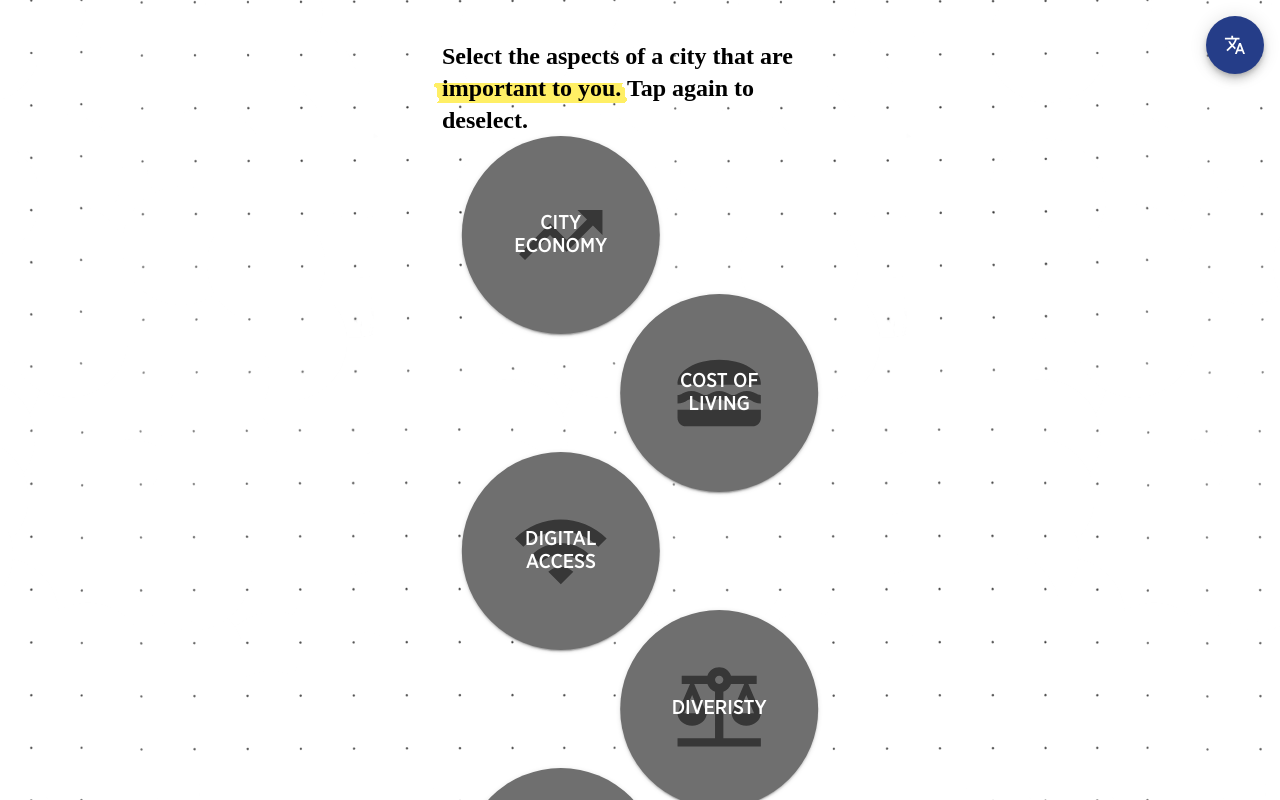
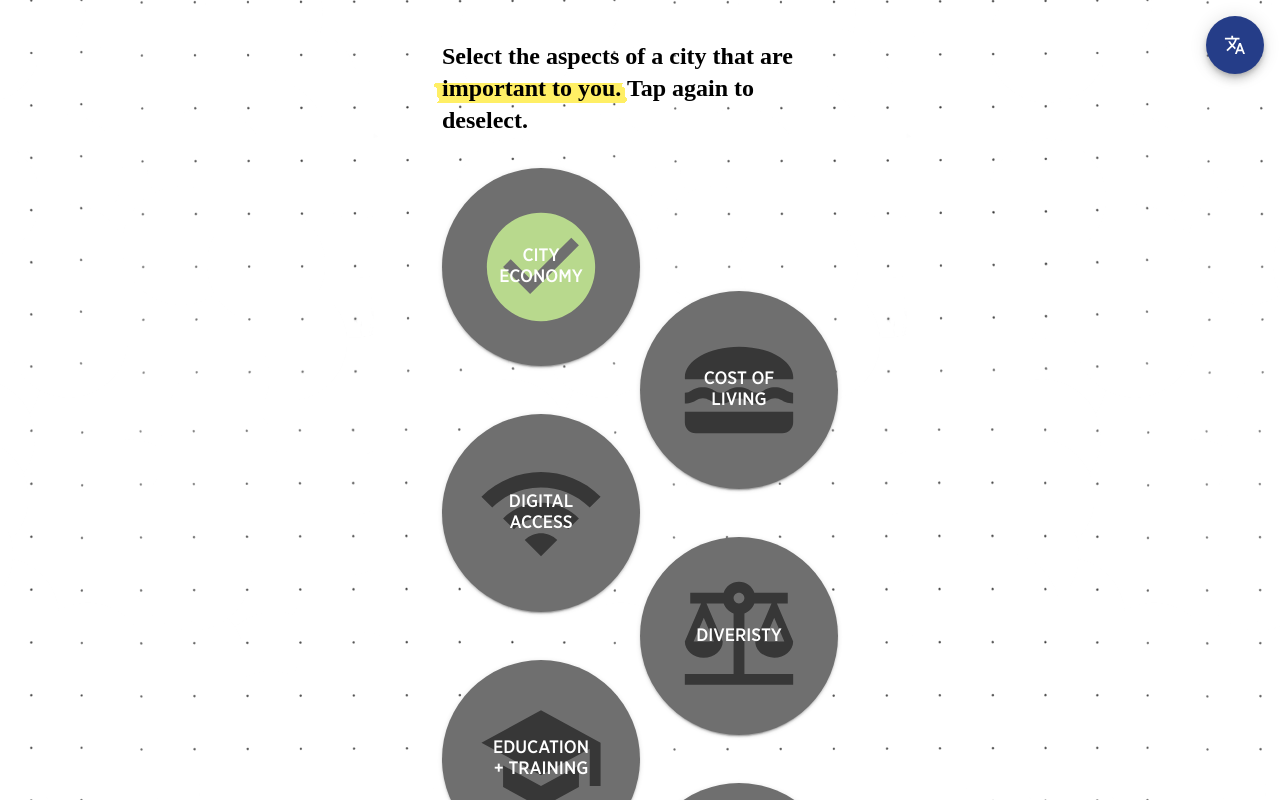
Before and after one commit to youthfulcities/uwi-2023, a React (Create React App) app: page /quiz in a window 1280 px wide. Both pictures are taken after a click on the button "CITY ECONOMY". Built offline with nearby package versions, Linux system fonts and the light colour scheme; a web font is replaced by a local one.

Commit message:
Add button functionality

```diff
--- a/src/App.css
+++ b/src/App.css
@@ -582,19 +582,23 @@
    ========================================================================== */
 
 .roundSymbolButton:nth-child(odd) {
-  transform: translate(40%);
-  -webkit-transform: translate(40%);
-  -moz-transform: translate(40%);
-  -ms-transform: translate(40%);
-  -o-transform: translate(40%);
-  margin-bottom: -40px;
+  transform: translate(50%);
+  -webkit-transform: translate(50%);
+  -moz-transform: translate(50%);
+  -ms-transform: translate(50%);
+  -o-transform: translate(50%);
+  margin-bottom: -75px;
 }
 
 .roundSymbolButton:nth-child(even) {
-  margin-bottom: -40px;
-  transform: translateX(-40%);
-  -webkit-transform: translateX(-40%);
-  -moz-transform: translateX(-40%);
-  -ms-transform: translateX(-40%);
-  -o-transform: translateX(-40%);
+  margin-bottom: -75px;
+  transform: translateX(-50%);
+  -webkit-transform: translateX(-50%);
+  -moz-transform: translateX(-50%);
+  -ms-transform: translateX(-50%);
+  -o-transform: translateX(-50%);
 }
+
+.roundSymbolButton:last-child {
+  margin-bottom: 0;
+}
--- a/src/App.js
+++ b/src/App.js
@@ -1,9 +1,7 @@
 import { ThemeProvider } from '@mui/material';
 import React, { useEffect, useState } from 'react';
 import {
-  BrowserRouter as Router,
-  Navigate,
-  Route,
+  BrowserRouter as Router, Route,
   Routes
 } from 'react-router-dom';
 import './App.css';
@@ -17,7 +15,6 @@
 import Home from './pages/Home';
 import Map from './pages/Map';
 import Quiz from './pages/Quiz';
-import SuggestedCities from './pages/SuggestedCities';
 
 const App = () => {
   const [currentLangCode, setCurrentLangCode] = useState(
@@ -26,9 +23,7 @@
 
   const theme = muiTheme();
 
-  const [form, setForm] = useState({
-    priorities: [],
-  });
+  const [priorities, setPriorities] = useState([]);
 
   const languages = [
     {
@@ -80,8 +75,8 @@
                 path="/quiz"
                 element={
                   <Quiz
-                    form={form}
-                    setForm={setForm}
+                    priorities={priorities}
+                    setPriorities={setPriorities}
                     languages={languages}
                     setCurrentLangCode={setCurrentLangCode}
                     currentLangCode={currentLangCode}
@@ -92,8 +87,8 @@
                 path="/explore-all"
                 element={
                   <ExploreAll
-                    form={form}
-                    setForm={setForm}
+                    priorities={priorities}
+                    setPriorities={setPriorities}
                     languages={languages}
                     setCurrentLangCode={setCurrentLangCode}
                     currentLangCode={currentLangCode}
@@ -107,33 +102,17 @@
                     languages={languages}
                     setCurrentLangCode={setCurrentLangCode}
                     currentLangCode={currentLangCode}
-                    form={form}
-                    setForm={setForm}
+                    priorities={priorities}
+                    setPriorities={setPriorities}
                   />
-                }
-              />
-              <Route
-                path="/suggested-cities"
-                element={
-                  form.priorities.length > 0 ? (
-                    <SuggestedCities
-                      form={form}
-                      setForm={setForm}
-                      currentLangCode={currentLangCode}
-                      languages={languages}
-                      setCurrentLangCode={setCurrentLangCode}
-                    />
-                  ) : (
-                    <Navigate replace to="/create-profile" />
-                  )
                 }
               />
               <Route
                 path="/about/:cityname"
                 element={
                   <CityTemplate
-                    form={form}
-                    setForm={setForm}
+                    priorities={priorities}
+                    setPriorities={setPriorities}
                     languages={languages}
                     setCurrentLangCode={setCurrentLangCode}
                     currentLangCode={currentLangCode}
--- a/src/components/RoundSymbolButton.js
+++ b/src/components/RoundSymbolButton.js
@@ -1,4 +1,5 @@
 import BalanceIcon from '@mui/icons-material/Balance';
+import CheckCircleIcon from '@mui/icons-material/CheckCircle';
 import CircleIcon from '@mui/icons-material/Circle';
 import DirectionsBusIcon from '@mui/icons-material/DirectionsBus';
 import HealingIcon from '@mui/icons-material/Healing';
@@ -13,7 +14,7 @@
 import React from 'react';
 import { useTranslation } from 'react-i18next';
 
-const RoundSymbolButton = ({ topic, name }) => {
+const RoundSymbolButton = ({ topic, name, priorities, setPriorities }) => {
   const { t } = useTranslation();
 
   const getIcon = (iconTopic) => {
@@ -23,7 +24,7 @@
           <TrendingUpIcon
             sx={{
               color: '#373737',
-              fontSize: '100px',
+              fontSize: '130px',
               position: 'absolute',
               zIndex: 0,
             }}
@@ -34,7 +35,7 @@
           <LunchDiningIcon
             sx={{
               color: '#373737',
-              fontSize: '100px',
+              fontSize: '130px',
               position: 'absolute',
               zIndex: 0,
             }}
@@ -45,7 +46,7 @@
           <WifiIcon
             sx={{
               color: '#373737',
-              fontSize: '100px',
+              fontSize: '130px',
               position: 'absolute',
               zIndex: 0,
             }}
@@ -56,7 +57,7 @@
           <BalanceIcon
             sx={{
               color: '#373737',
-              fontSize: '100px',
+              fontSize: '130px',
               position: 'absolute',
               zIndex: 0,
             }}
@@ -67,7 +68,7 @@
           <SchoolIcon
             sx={{
               color: '#373737',
-              fontSize: '100px',
+              fontSize: '130px',
               position: 'absolute',
               zIndex: 0,
             }}
@@ -78,7 +79,7 @@
           <LightbulbIcon
             sx={{
               color: '#373737',
-              fontSize: '100px',
+              fontSize: '130px',
               position: 'absolute',
               zIndex: 0,
             }}
@@ -89,7 +90,7 @@
           <PaymentsIcon
             sx={{
               color: '#373737',
-              fontSize: '100px',
+              fontSize: '130px',
               position: 'absolute',
               zIndex: 0,
             }}
@@ -100,7 +101,7 @@
           <HealingIcon
             sx={{
               color: '#373737',
-              fontSize: '100px',
+              fontSize: '130px',
               position: 'absolute',
               zIndex: 0,
             }}
@@ -111,7 +112,7 @@
           <ParkIcon
             sx={{
               color: '#373737',
-              fontSize: '100px',
+              fontSize: '130px',
               position: 'absolute',
               zIndex: 0,
             }}
@@ -122,7 +123,7 @@
           <DirectionsBusIcon
             sx={{
               color: '#373737',
-              fontSize: '100px',
+              fontSize: '130px',
               position: 'absolute',
               zIndex: 0,
             }}
@@ -133,7 +134,7 @@
           <CircleIcon
             sx={{
               color: '#373737',
-              fontSize: '100px',
+              fontSize: '130px',
               position: 'absolute',
               zIndex: 0,
             }}
@@ -142,7 +143,24 @@
     }
   };
 
-  const handleClick = () => {};
+  const getCheckIcon = () => (
+    <CheckCircleIcon
+      sx={{
+        color: '#B8D98D',
+        fontSize: '130px',
+        position: 'absolute',
+        zIndex: 0,
+      }}
+    />
+  );
+
+  const handleClick = () => {
+    if (priorities.includes(name)) {
+      setPriorities((prev) => prev.filter((priority) => priority !== name));
+    } else {
+      setPriorities((prev) => [...prev, name]);
+    }
+  };
 
   return (
     <Button
@@ -156,9 +174,9 @@
       }}
       variant="contained"
       color="secondary"
-      onClick={handleClick}
+      onClick={() => handleClick()}
       className="roundSymbolButton">
-      {getIcon(topic)}
+      {priorities.includes(name) ? getCheckIcon() : getIcon(topic)}
       <Typography variant="h3" sx={{ zIndex: 10 }} align="center">
         {name}
       </Typography>
--- a/src/muiTheme.js
+++ b/src/muiTheme.js
@@ -47,7 +47,7 @@
       },
       h3: {
         fontFamily: 'Gotham Narrow Medium',
-        fontSize: 20,
+        fontSize: 18,
       },
       h4: {
         fontFamily: 'Gotham Narrow Light',
--- a/src/pages/Quiz.js
+++ b/src/pages/Quiz.js
@@ -5,18 +5,30 @@
 import RoundSymbolButton from '../components/RoundSymbolButton';
 import topics from '../data/topics.json';
 
-const Quiz = ({ languages, setCurrentLangCode, currentLangCode }) => (
+const Quiz = ({
+  languages,
+  setCurrentLangCode,
+  currentLangCode,
+  priorities,
+  setPriorities,
+}) => (
   <BasicContainer
     languages={languages}
     setCurrentLangCode={setCurrentLangCode}
     currentLangCode={currentLangCode}>
-    <Typography variant="h5">
+    <Typography variant="h5" mb={4}>
       Select the aspects of a city that are{' '}
       <span className="highlight">important to you.</span> Tap again to
       deselect.
     </Typography>
     {topics.map((topic) => (
-      <RoundSymbolButton key={uuidv4} topic={topic.key} name={topic.name} />
+      <RoundSymbolButton
+        priorities={priorities}
+        setPriorities={setPriorities}
+        key={uuidv4}
+        topic={topic.key}
+        name={topic.name}
+      />
     ))}
   </BasicContainer>
 );
```
